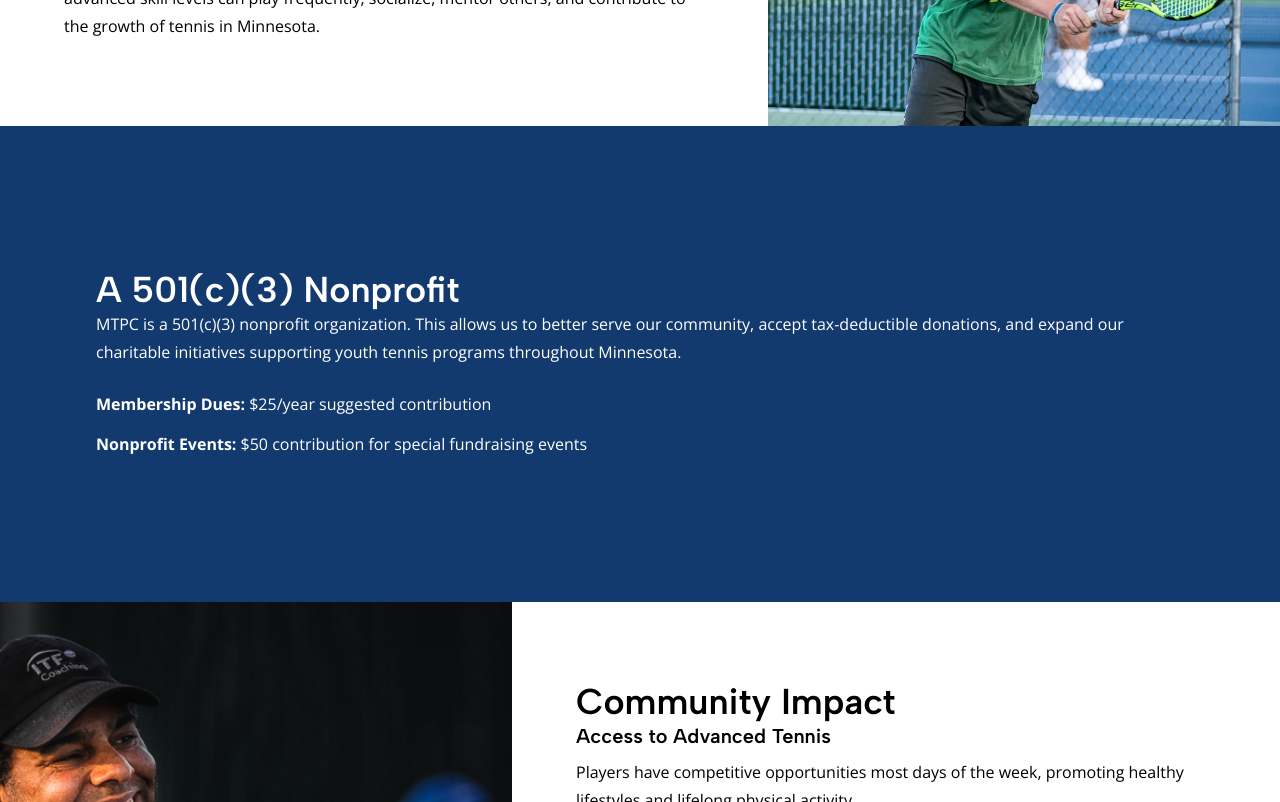
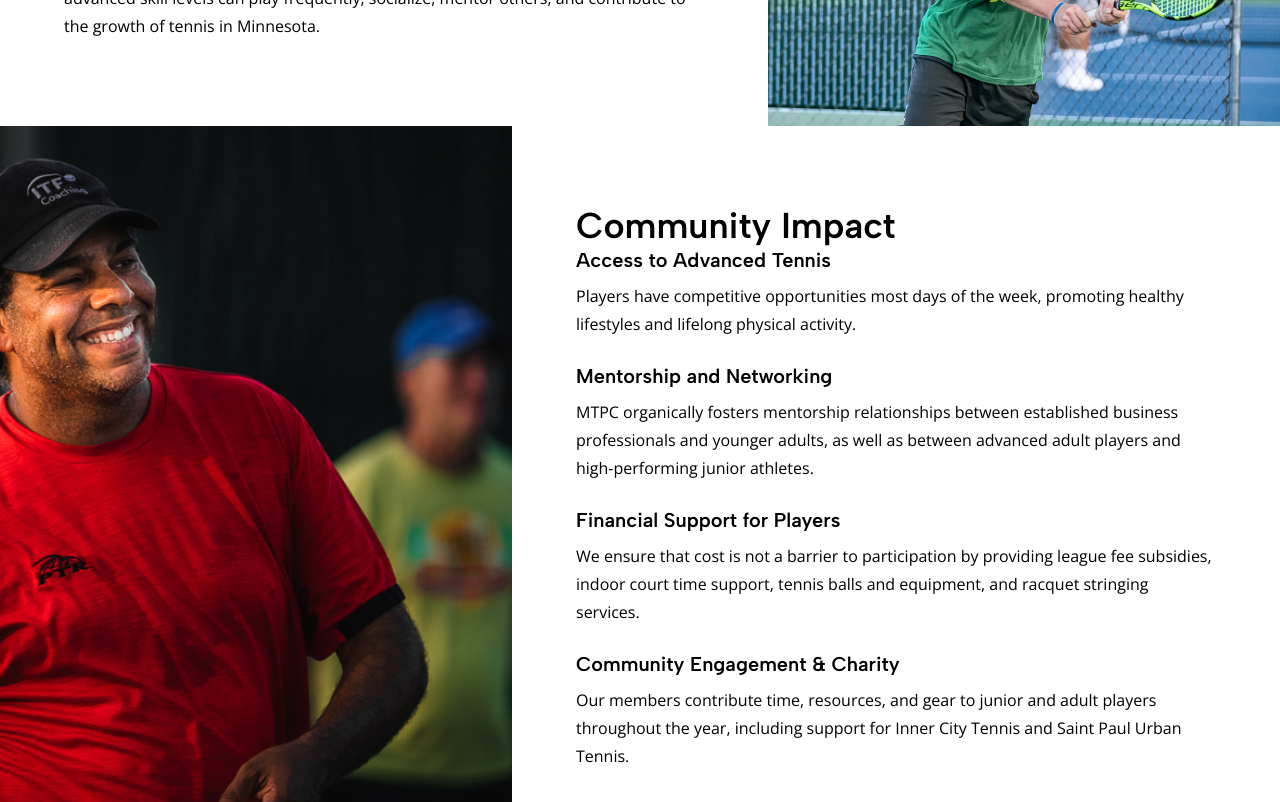
Before and after one commit to ebettenga/mtcp, a React (Vite) app: page /about-us in a window 1280 px wide. Shown: the part 680-1482 px from the top of the page. Built offline with nearby package versions, Linux system fonts and the light colour scheme.

Commit message:
remvoe 501 c stuff

```diff
--- a/src/pages/AboutUs.tsx
+++ b/src/pages/AboutUs.tsx
@@ -32,17 +32,6 @@ export default function AboutUs() {
           <p className="font-open text-base leading-7 text-black">
             We foster a healthy, supportive, and welcoming environment where players of advanced skill levels can play frequently, socialize, mentor others, and contribute to the growth of tennis in Minnesota.
           </p>
-        </Section>
-
-        {/*  Nonprofit */}
-        <Section title="A 501(c)(3) Nonprofit">
-          <p className="font-open text-base leading-7 text-white" style={{ marginBottom: '24px' }}>
-            MTPC is a 501(c)(3) nonprofit organization. This allows us to better serve our community, accept tax-deductible donations, and expand our charitable initiatives supporting youth tennis programs throughout Minnesota.
-          </p>
-          <div className="font-open text-base leading-7 text-white" style={{ display: 'flex', flexDirection: 'column', gap: '12px' }}>
-            <p><strong>Membership Dues:</strong> $25/year suggested contribution</p>
-            <p><strong>Nonprofit Events:</strong> $50 contribution for special fundraising events</p>
-          </div>
         </Section>
 
         {/* Community Impact */}
--- a/src/pages/Donations.tsx
+++ b/src/pages/Donations.tsx
@@ -91,9 +91,6 @@ export default function Donations() {
               Donate with Venmo
             </a>
           </div>
-          <p className="font-open text-sm leading-6 text-white" style={{ opacity: 0.9 }}>
-            MTPC is a 501(c)(3) nonprofit organization. Your donation may be tax-deductible to the extent allowed by law.
-          </p>
         </Section>
     </div>
   );
```
